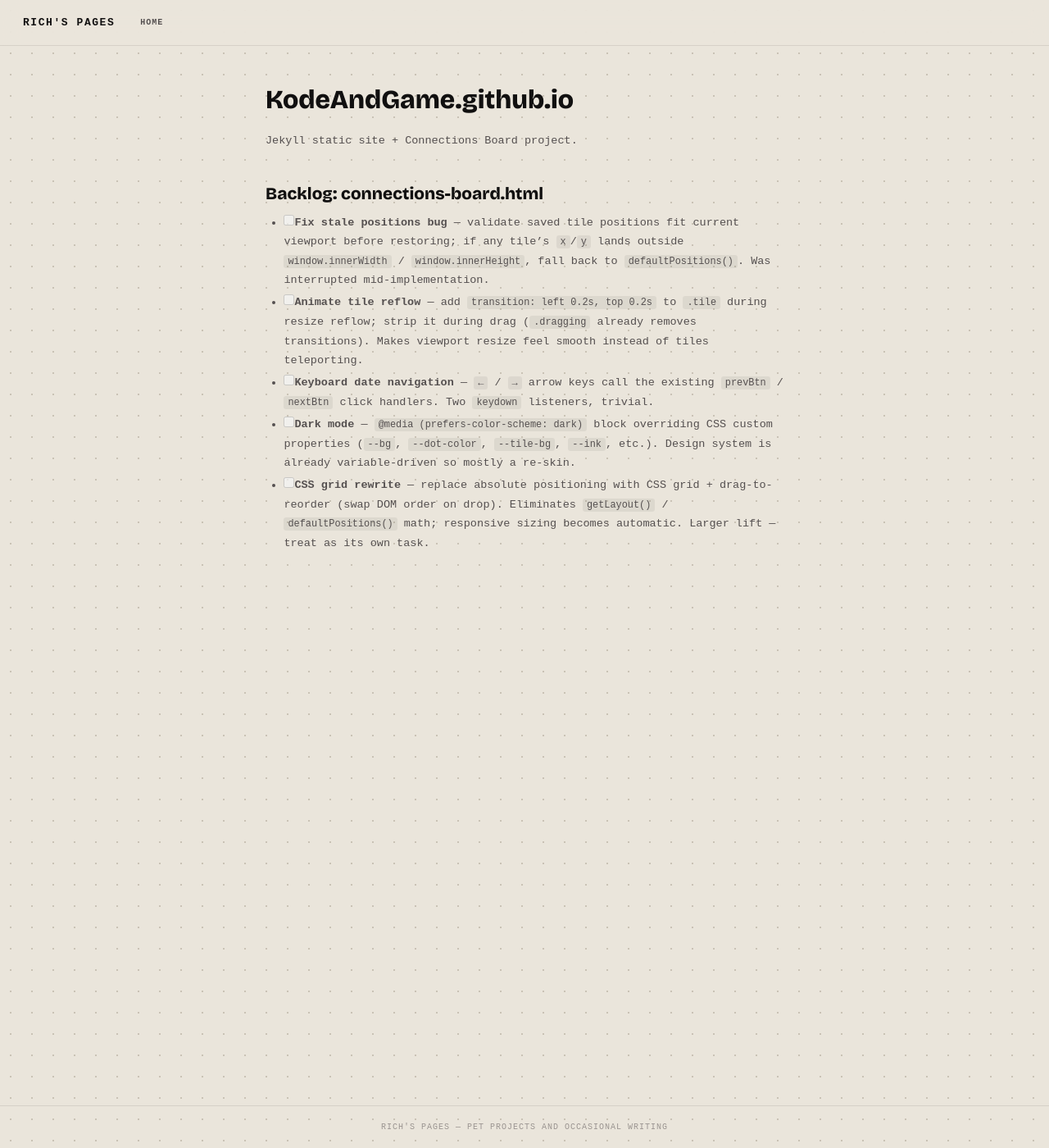
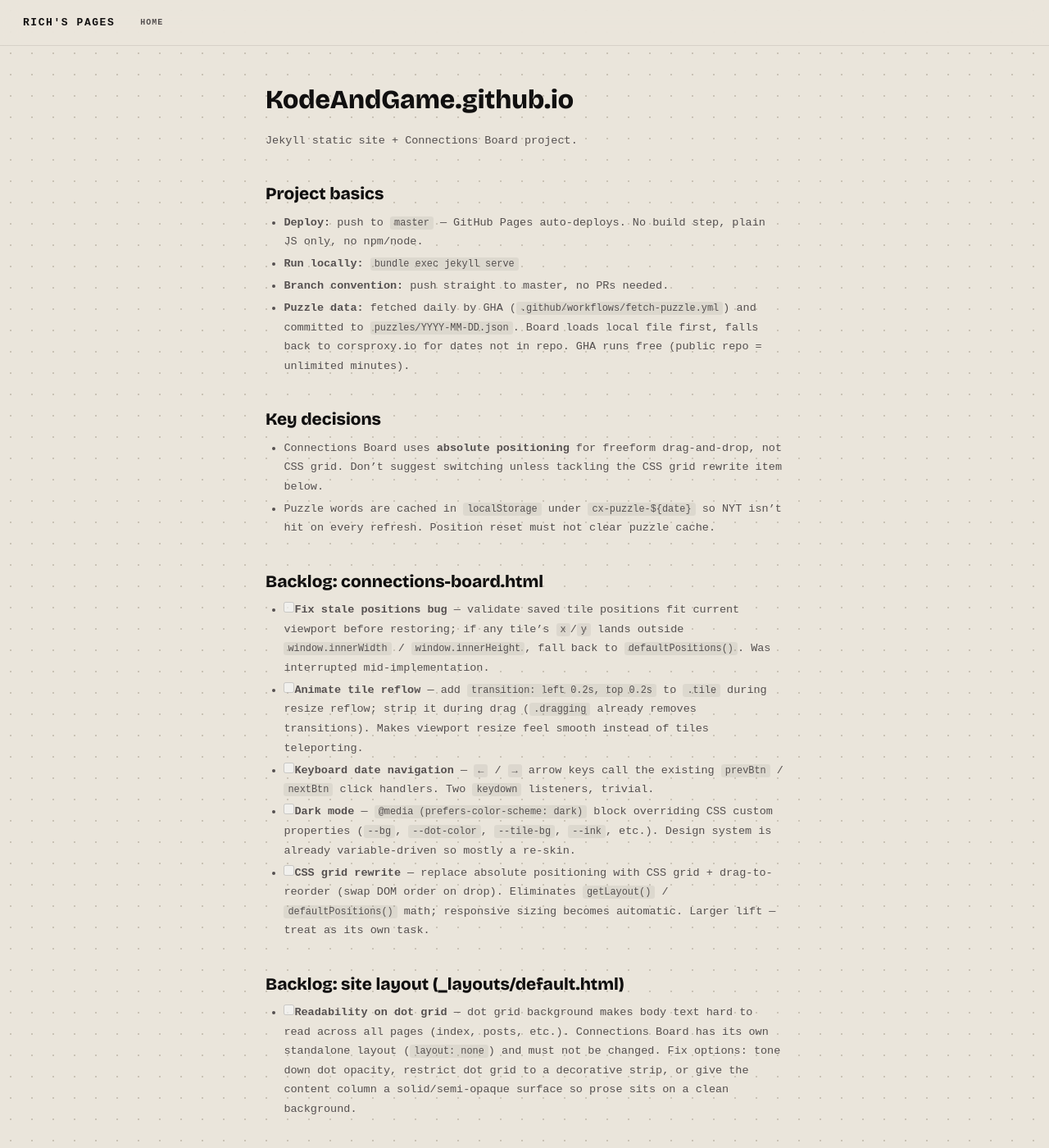
Before and after one commit to KodeAndGame/KodeAndGame.github.io, a Jekyll site: the page built from CLAUDE.md, in a window 1280 px wide and 1400 px high. Shown: the whole window at 82% size. Built offline with Jekyll 4.4.1, drawn with Linux system fonts in a browser that asks for light colours; some web fonts are replaced; our own code applies the rules of GitHub Pages for plain Markdown files.

Commit message:
update claude.md

```diff
--- a/CLAUDE.md
+++ b/CLAUDE.md
@@ -1,6 +1,18 @@
 # KodeAndGame.github.io
 
 Jekyll static site + Connections Board project.
+
+## Project basics
+
+- **Deploy:** push to `master` — GitHub Pages auto-deploys. No build step, plain JS only, no npm/node.
+- **Run locally:** `bundle exec jekyll serve`
+- **Branch convention:** push straight to master, no PRs needed.
+- **Puzzle data:** fetched daily by GHA (`.github/workflows/fetch-puzzle.yml`) and committed to `puzzles/YYYY-MM-DD.json`. Board loads local file first, falls back to corsproxy.io for dates not in repo. GHA runs free (public repo = unlimited minutes).
+
+## Key decisions
+
+- Connections Board uses **absolute positioning** for freeform drag-and-drop, not CSS grid. Don't suggest switching unless tackling the CSS grid rewrite item below.
+- Puzzle words are cached in `localStorage` under `cx-puzzle-${date}` so NYT isn't hit on every refresh. Position reset must not clear puzzle cache.
 
 ## Backlog: connections-board.html
 
@@ -9,3 +21,7 @@
 - [ ] **Keyboard date navigation** — `←` / `→` arrow keys call the existing `prevBtn` / `nextBtn` click handlers. Two `keydown` listeners, trivial.
 - [ ] **Dark mode** — `@media (prefers-color-scheme: dark)` block overriding CSS custom properties (`--bg`, `--dot-color`, `--tile-bg`, `--ink`, etc.). Design system is already variable-driven so mostly a re-skin.
 - [ ] **CSS grid rewrite** — replace absolute positioning with CSS grid + drag-to-reorder (swap DOM order on drop). Eliminates `getLayout()` / `defaultPositions()` math; responsive sizing becomes automatic. Larger lift — treat as its own task.
+
+## Backlog: site layout (_layouts/default.html)
+
+- [ ] **Readability on dot grid** — dot grid background makes body text hard to read across all pages (index, posts, etc.). Connections Board has its own standalone layout (`layout: none`) and must not be changed. Fix options: tone down dot opacity, restrict dot grid to a decorative strip, or give the content column a solid/semi-opaque surface so prose sits on a clean background.
```
